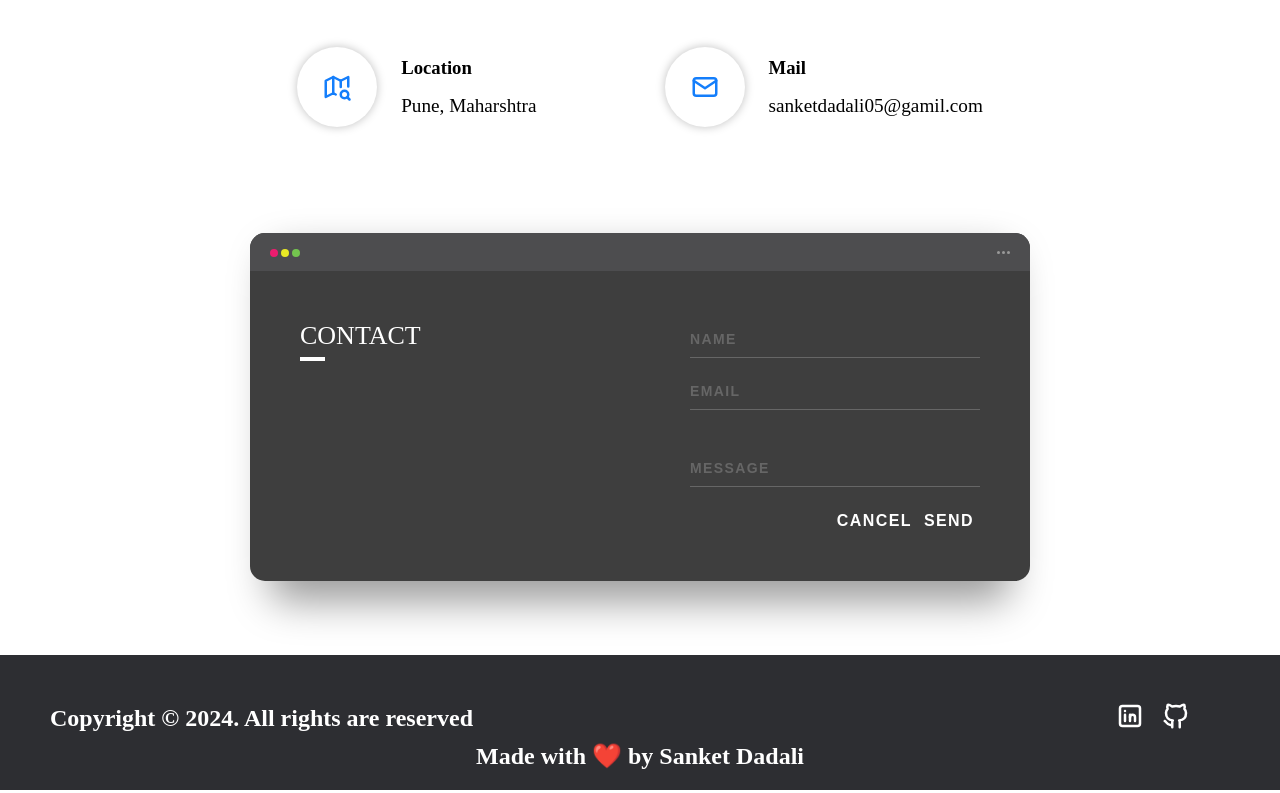
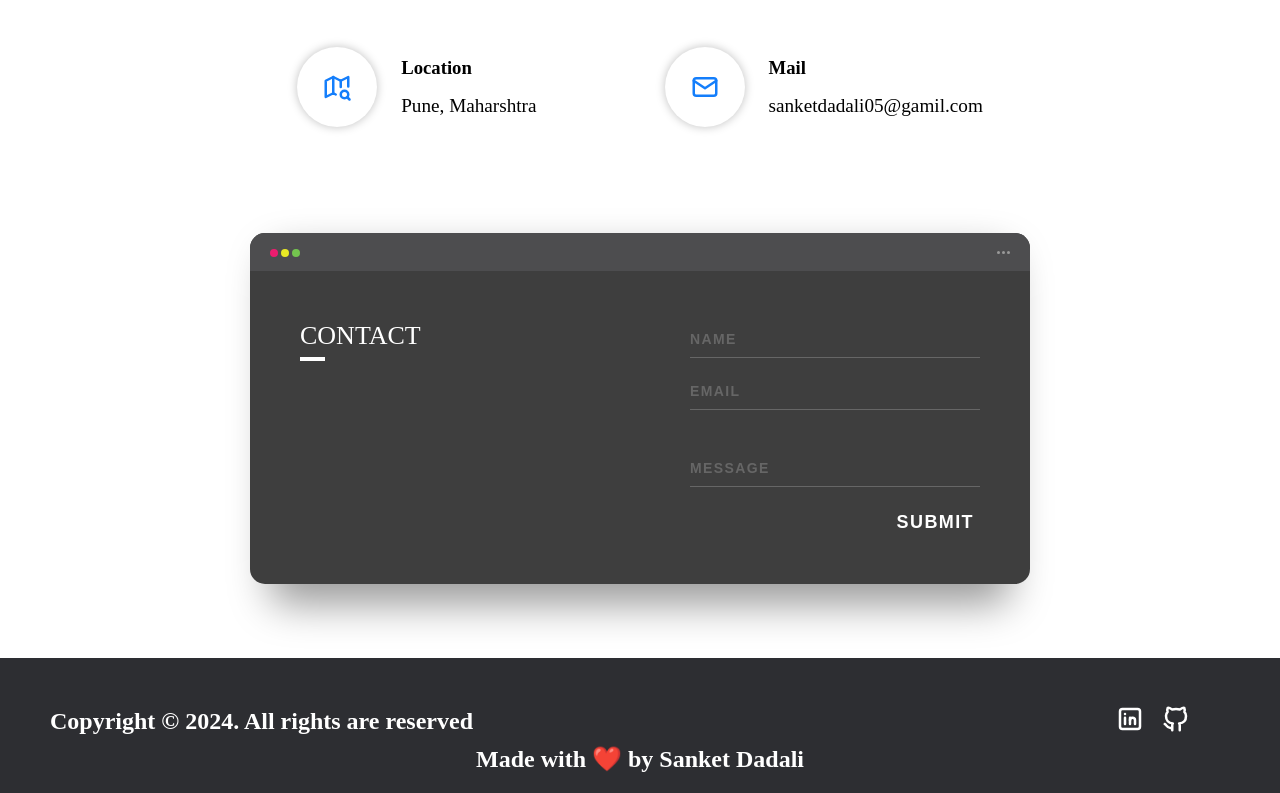
Before and after one commit to poseidonsanket/portfolio, a React (Vite) app: page / in a window 1280 px wide. Shown: the part 4030-4823 px from the top of the page. Built offline with nearby package versions, Linux system fonts and the light colour scheme.

Commit message:
Contact Button Changes

```diff
--- a/src/components/Contact.jsx
+++ b/src/components/Contact.jsx
@@ -96,8 +96,7 @@ const Contact = () => {
                     <input class="app-form-control" placeholder="MESSAGE" />
                   </div>
                   <div class="app-form-group buttons">
-                    <button class="app-form-button">CANCEL</button>
-                    <button class="app-form-button">SEND</button>
+                    <button class="app-form-button">SUBMIT</button>
                   </div>
                 </div>
               </div>
--- a/src/css/Contact.css
+++ b/src/css/Contact.css
@@ -266,7 +266,7 @@ input {
   background: none;
   border: none;
   color: #ffff;
-  font-size: 16px;
+  font-size: 18px;
   cursor: pointer;
   outline: none;
   padding-top: 10px;
```
